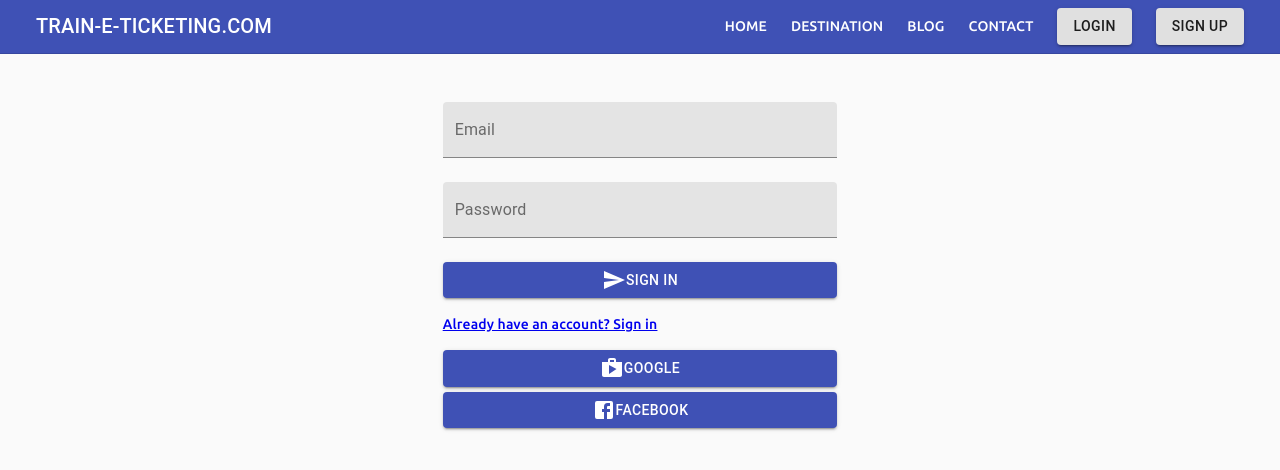
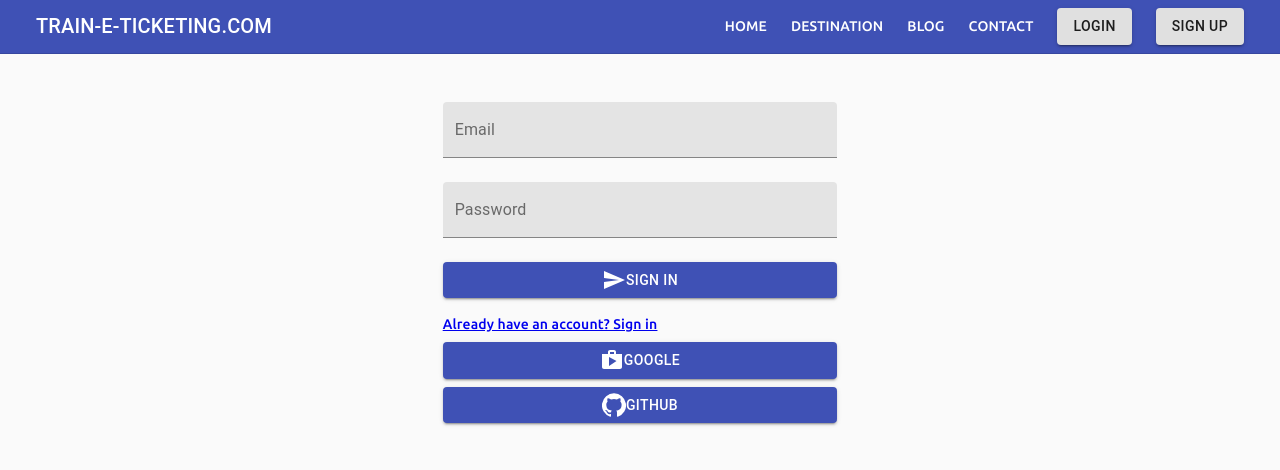
Before and after one commit to arswe-pro/Train-E-Ticket, a React (Create React App) app: page /Login in a window 1280 px wide. Shown: the top 470 px of the page. Built offline with nearby package versions, Linux system fonts and the light colour scheme.

Commit message:
Mone nai

```diff
--- a/src/App.js
+++ b/src/App.js
@@ -24,7 +24,7 @@ function App() {
 
 					<Route path="/Home"> <Home /> </Route>
 
-					<Route path="/Destination"> <SearchLocation /> </Route>
+					<PrivateRoute path="/Destination"> <SearchLocation /> </PrivateRoute>
 
 					<Route path="/Blog"> <Blog /> </Route>
 
@@ -43,7 +43,6 @@ function App() {
 				</Switch>
 			</Router>
 		</UserContext.Provider >
-
 	);
 }
 
--- a/src/Components/AllCard/Item/Item.jsx
+++ b/src/Components/AllCard/Item/Item.jsx
@@ -21,7 +21,7 @@ const Item = ({ item }) => {
                     </Link>
 
                     <Typography color="textSecondary" gutterBottom>
-                        ${price}
+                        Seat Price: ${price}
                     </Typography>
 
                 </Paper>
--- a/src/Components/Form/Login.jsx
+++ b/src/Components/Form/Login.jsx
@@ -10,7 +10,7 @@ import Header from '../Header/Header';
 import FacebookIcon from '@material-ui/icons/Facebook';
 import ShopIcon from '@material-ui/icons/Shop';
 import SendIcon from '@material-ui/icons/Send';
-
+import GitHubIcon from '@material-ui/icons/GitHub';
 /************* validation **************** */
 import { yupResolver } from '@hookform/resolvers/yup';
 import * as yup from "yup";
@@ -47,8 +47,8 @@ const Login = () => {
                 const credential = result.credential;
                 const token = credential.accessToken;
                 const { displayName, email } = result.user;
-                const signInUser = { name: displayName, email }
-                setLoggedInUser(signInUser)
+                const loggedInUser = { name: displayName, email }
+                setLoggedInUser(loggedInUser)
                 history.replace(from);
                 console.log(token);
             }).catch((error) => {
@@ -59,22 +59,21 @@ const Login = () => {
             });
     }
 
-    const facebookProvider = new firebase.auth.FacebookAuthProvider();
-    const facebookSignIn = () => {
+    var githubProvider = new firebase.auth.GithubAuthProvider();
+    const githubSignIn = () => {
         firebase
             .auth()
-            .signInWithPopup(facebookProvider)
+            .signInWithPopup(githubProvider)
             .then((result) => {
                 /** @type {firebase.auth.OAuthCredential} */
                 var credential = result.credential;
+                var token = credential.accessToken;
                 const { displayName, email } = result.user;
-                var accessToken = credential.accessToken;
-                const signInUser = { name: displayName, email }
-                setLoggedInUser(signInUser)
+                const loggedInUser = { name: displayName, email }
+                setLoggedInUser(loggedInUser)
                 history.replace(from);
-                console.log(accessToken);
-            })
-            .catch((error) => {
+                console.log(token);
+            }).catch((error) => {
                 var errorCode = error.code;
                 var errorMessage = error.message;
                 var email = error.email;
@@ -119,8 +118,8 @@ const Login = () => {
                         <Link to="/Register" variant="body2">
                             Already have an account? Sign in
                         </Link>
-                        <Button onClick={googleSignIn} style={{ marginTop: '1rem', }} type="submit" fullWidth variant="contained" color="primary"><ShopIcon /> Google</Button>
-                        <Button onClick={facebookSignIn} style={{ margin: '5px 0', }} type="submit" fullWidth variant="contained" color="primary"> <FacebookIcon /> Facebook</Button>
+                        <Button onClick={googleSignIn} style={{ margin: '0.5rem 0', }} type="submit" fullWidth variant="contained" color="primary"><ShopIcon /> Google</Button>
+                        <Button onClick={githubSignIn} type="submit" fullWidth variant="contained" color="primary"> <GitHubIcon /> Github</Button>
                     </Grid>
                 </Grid>
             </Container>
--- a/src/Components/SearchResult/RoadMap/SearchDetails.jsx
+++ b/src/Components/SearchResult/RoadMap/SearchDetails.jsx
@@ -1,9 +1,12 @@
+import { Table } from '@material-ui/core';
 import React from 'react';
 
 const SearchDetails = () => {
     return (
         <div>
-            Hello
+            <Table>
+
+            </Table>
         </div>
     );
 };
--- a/src/Components/SearchResult/SearchResult.jsx
+++ b/src/Components/SearchResult/SearchResult.jsx
@@ -4,6 +4,7 @@ import Header from '../Header/Header';
 import ResultMap from './ResultMap/ResultMap';
 import useStyles from '../Style/Style';
 import RoadMap from './RoadMap/RoadMap';
+import SearchDetails from './RoadMap/SearchDetails';
 
 
 const SearchResult = () => {
@@ -21,7 +22,7 @@ const SearchResult = () => {
                     <Grid item xs={12} sm={12} md={8} lg={9}>
                         <Paper className={classes.paper}>
                             <ResultMap />
-
+                            <SearchDetails />
                         </Paper>
                     </Grid>
                 </Grid>
--- a/src/Components/Style/Style.jsx
+++ b/src/Components/Style/Style.jsx
@@ -2,7 +2,6 @@ import { makeStyles } from '@material-ui/core/styles';
 import road from '../../images/road.jpg';
 import trains from '../../images/trains.jpg';
 import bg from '../../images/1.png'
-// import comming from '../../images/comming.png'
 
 const useStyles = makeStyles((theme) => ({
     root: {
```
